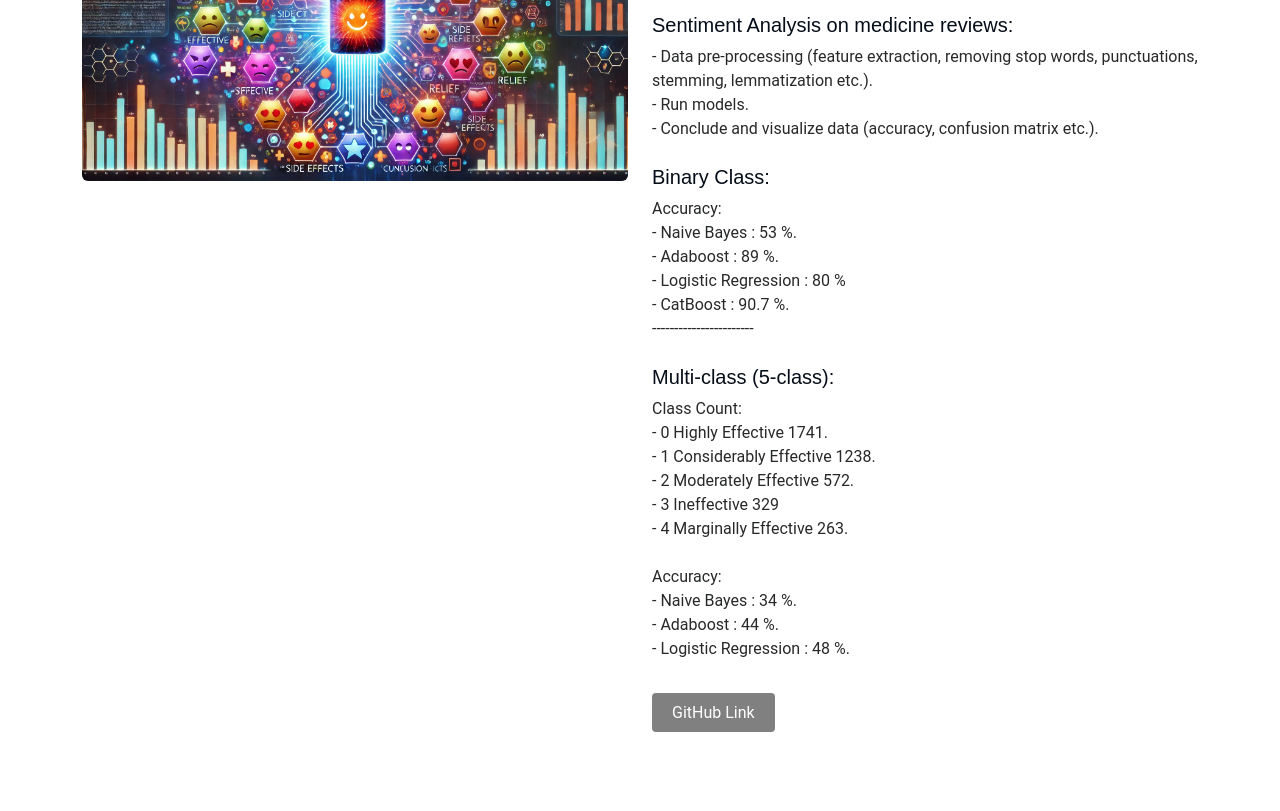
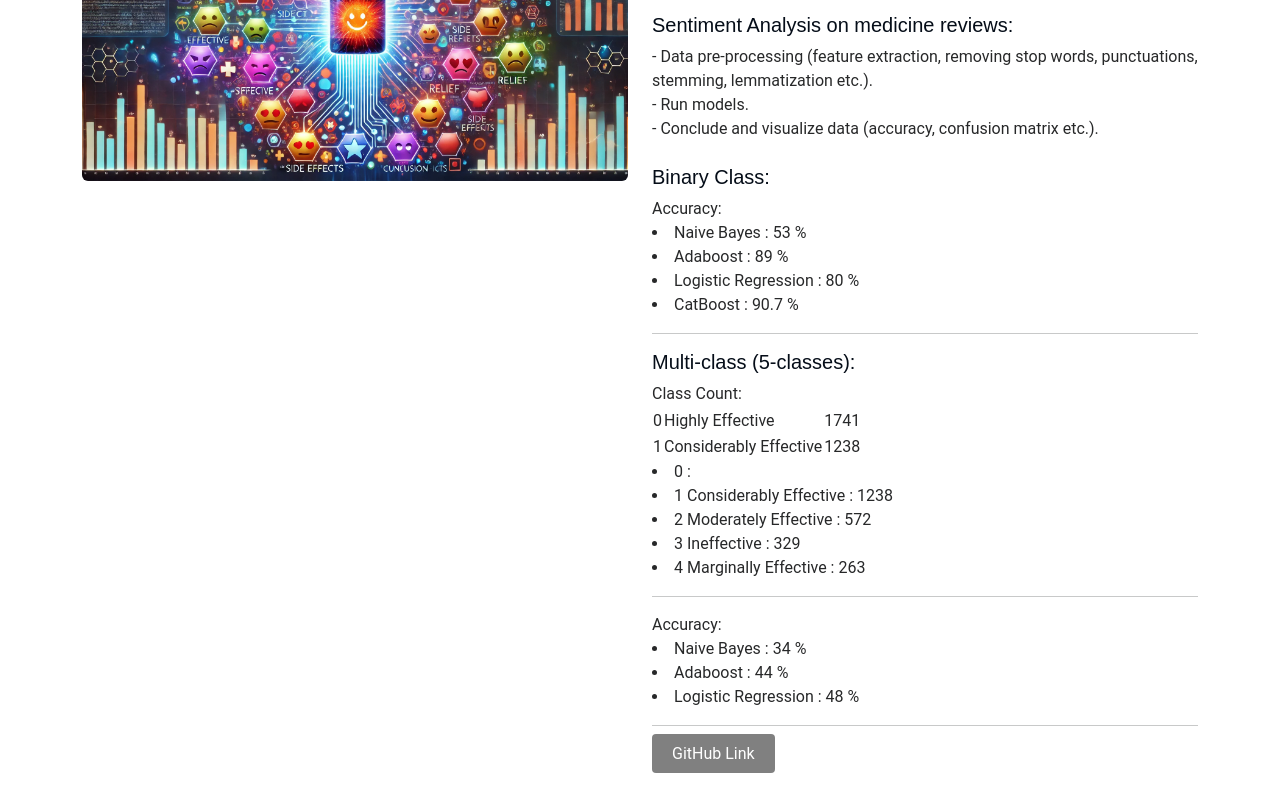
Before and after one commit to thinkGrow/portfolio2024, a plain HTML site: page portfolio-5.html in a window 1280 px wide. Shown: the part 241-1052 px from the top of the page. Before the commit the page ends 1014 px from the top, so only its background shows below. Drawn offline with nearby package versions, Linux system fonts and the light colour scheme.

Commit message:
Added portfolio 6

```diff
--- a/portfolio-5.html
+++ b/portfolio-5.html
@@ -1,5 +1,6 @@
 <!DOCTYPE html>
 <html lang="en">
+
 <head>
   <meta charset="UTF-8">
   <meta name="viewport" content="width=device-width, initial-scale=1.0">
@@ -9,6 +10,7 @@
   <link href="assets/img/logo.png" rel="icon">
 
 </head>
+
 <body>
 
   <div class="container py-5">
@@ -22,9 +24,10 @@
         <p class="text-muted">Category: Artificial Intelligence</p>
         <p>
 
-        <h5>Sentiment Analysis on medicine reviews:  </h5>
+          <h5>Sentiment Analysis on medicine reviews: </h5>
 
-         - Data pre-processing (feature extraction, removing stop words, punctuations, stemming, lemmatization etc.). <br>
+          - Data pre-processing (feature extraction, removing stop words, punctuations, stemming, lemmatization etc.).
+          <br>
 
           - Run models. <br>
 
@@ -35,26 +38,44 @@
           <h5>Binary Class:</h5>
 
           Accuracy: <br>
-        - Naive Bayes : 53 %. <br>
-        - Adaboost : 89 %. <br>
-        - Logistic Regression : 80 %  <br>
-        - CatBoost : 90.7 %. <br>
+          <li>Naive Bayes : 53 %</li>
+          <li>Adaboost : 89 %</li>
+          <li>Logistic Regression : 80 %</li>
+          <li>CatBoost : 90.7 %</li>
 
-        ----------------------- <br> <br>
+          <hr>
 
-        <h5>Multi-class (5-class):</h5>
+          <h5>Multi-class (5-classes):</h5>
 
           Class Count: <br>
-        - 0	Highly Effective	1741.   <br>
-        - 1	Considerably Effective	1238.   <br>
-        - 2	Moderately Effective	572.   <br>
-        - 3	Ineffective	329    <br>
-        - 4	Marginally Effective	263.   <br> <br>
+          <table>
+            <th></th>
+            <tr>
+              <td>0</td>
+              <td>Highly Effective</td>
+              <td>1741</td>
+            </tr>
+            <tr>
+              <td>1</td>
+              <td>Considerably Effective</td>
+              <td>1238</td>
+            </tr>
+          </table>
+          <li>0  : </li>
+          <li>1 Considerably Effective : 1238</li>
+          <li>2 Moderately Effective : 572</li>
+          <li>3 Ineffective : 329</li>
+          <li>4 Marginally Effective : 263</li>
+
+          <hr>
 
           Accuracy: <br>
-        - Naive Bayes : 34 %.    <br>
-        - Adaboost : 44 %.   <br>
-        - Logistic Regression : 48 %.   <br> <br>
+          <li>Naive Bayes : 34 %</li>
+          <li>Adaboost : 44 %</li>
+          <li>Logistic Regression : 48 %</li>
+
+          <hr>
+
 
 
 
@@ -65,7 +86,8 @@
         <!-- Buttons -->
         <div class="mt-3">
           <!-- <a href="https://github.com/yourusername/yourproject" class="btn btn-primary me-2" target="_blank">GitHub Link</a> -->
-        <a href="https://github.com/thinkGrow/medicine-review-sentiment-analysis/tree/main/multi-class" class="solid-dark-button" target="_blank">GitHub Link</a>
+          <a href="https://github.com/thinkGrow/medicine-review-sentiment-analysis/tree/main/multi-class"
+            class="solid-dark-button" target="_blank">GitHub Link</a>
           <!-- <a href="files/rnn thesis.pdf" class="solid-grey-button" target="_blank" download>Download PDF</a> -->
         </div>
         <!-- <a href="https://example.com/portfolio1" class="btn btn-primary" target="_blank">View Live Project</a> -->
@@ -75,4 +97,5 @@
 
   <script src="https://cdn.jsdelivr.net/npm/bootstrap@5.3.2/dist/js/bootstrap.bundle.min.js"></script>
 </body>
+
 </html>
--- /dev/null
+++ b/portfolio-6.html
@@ -0,0 +1,72 @@
+<!DOCTYPE html>
+<html lang="en">
+
+<head>
+    <meta charset="UTF-8">
+    <meta name="viewport" content="width=device-width, initial-scale=1.0">
+    <title>Portfolio 6</title>
+    <link href="https://cdn.jsdelivr.net/npm/bootstrap@5.3.2/dist/css/bootstrap.min.css" rel="stylesheet">
+    <link href="assets/css/main.css" rel="stylesheet">
+    <link href="assets/img/logo.png" rel="icon">
+
+</head>
+
+<body>
+
+    <div class="container py-5">
+        <a href="index.html#portfolio" class="btn btn-secondary mb-4">&larr; Back to Portfolio</a>
+        <div class="row">
+            <div class="col-lg-6">
+                <img src="assets/img/portfolio/groceries.png" class="img-fluid rounded mb-3" alt="Portfolio 1 Image">
+            </div>
+            <div class="col-lg-6">
+                <h1>Groceries - Figma to Code</h1>
+                <p class="text-muted">Category: Web Development</p>
+                <p>
+
+                    <h5>Convert figma file to code using Tailwind CSS </h5>
+
+                    <p>This project involves converting a high-fidelity Figma design into fully responsive,
+                        pixel-perfect frontend code using HTML, CSS, and Tailwind CSS. The layout adapts seamlessly
+                        across different screen sizes, ensuring a consistent and user-friendly experience on mobile,
+                        tablet, and desktop devices.
+
+                        Key highlights:
+                        <ul>
+                            <li>Figma to Code Translation: Each component, section, and interaction from the Figma
+                                design is
+                                accurately recreated in code, maintaining visual consistency and design integrity.</li>
+                            <li>Tailwind CSS Integration: Utilized Tailwind’s utility-first classes for efficient
+                                styling, rapid
+                                development, and clean, maintainable code.</li>
+                            <li>Responsive Design: Applied responsive breakpoints to adapt layout, typography, and
+                                spacing for
+                                various screen sizes without compromising usability or aesthetics.</li>
+                            <li> Component-Based Structure: Built with reusability in mind — modular, scalable, and easy
+                                to
+                                maintain.</li>
+                            <li>Optimized Performance: Lightweight and minimal dependencies for faster load times and
+                                better performance.</li>
+
+                        </ul>
+
+                        This project demonstrates proficiency in frontend development, a keen eye for design details,
+                        and the ability to transform static UI into responsive, interactive web interfaces.</p>
+
+                    <!-- Buttons -->
+                    <div class="mt-3">
+                        <!-- <a href="https://github.com/yourusername/yourproject" class="btn btn-primary me-2" target="_blank">GitHub Link</a> -->
+                        <a href="https://github.com/thinkGrow/groceries " class="solid-dark-button"
+                            target="_blank">GitHub Link</a>
+
+                        <a href="https://thinkgrow.github.io/groceries/" class="solid-grey-button" target="blank"
+                            download>Live Demo</a>
+                    </div>
+            </div>
+        </div>
+    </div>
+
+    <script src="https://cdn.jsdelivr.net/npm/bootstrap@5.3.2/dist/js/bootstrap.bundle.min.js"></script>
+</body>
+
+</html>
```
Also changed, not shown: index.html (+16 -0 lines), portfolio-4.html (+7 -2 lines), assets/img/portfolio/app-1.jpg (deleted), assets/img/portfolio/app-2.jpg (deleted), assets/img/portfolio/app-3.jpg (deleted), assets/img/portfolio/block 2.png (deleted), assets/img/portfolio/books-1.jpg (deleted), assets/img/portfolio/books-2.jpg (deleted), assets/img/portfolio/books-3.jpg (deleted), assets/img/portfolio/branding-1.jpg (deleted), assets/img/portfolio/branding-2.jpg (deleted), assets/img/portfolio/branding-3.jpg (deleted), assets/img/portfolio/product-2.jpg (deleted), assets/img/portfolio/product-3.jpg (deleted), 3 other files. Lines whose indentation alone changed are shown as unchanged.
